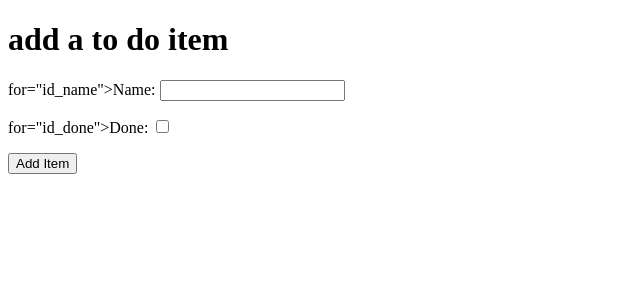
After one commit to nikhilkalhan92/Hello-django, a Django app: page /add in a window 1280 px wide. The commit adds this page. Shown: the top 300 px of the page, without its empty margins (0-640 px from the left). Run offline with Django 3.2, Linux system fonts and the light colour scheme.

Commit message:
add to do item and button

```diff
--- a/django_todo/urls.py
+++ b/django_todo/urls.py
@@ -15,9 +15,10 @@ Including another URLconf
 """
 from django.contrib import admin
 from django.urls import path
-from todo.views import get_todo_list
+from todo.views import get_todo_list, add_item
 
 urlpatterns = [
     path('admin/', admin.site.urls),
-    path('', get_todo_list, name='get_todo_list')
+    path('', get_todo_list, name='get_todo_list'),
+    path('add', add_item, name='add')
 ]
--- /dev/null
+++ b/todo/templates/todo/add_item.html
@@ -0,0 +1,33 @@
+<!DOCTYPE html>
+<html lang="en">
+<head>
+    <meta charset="UTF-8">
+    <meta http-equiv="X-UA-Compatible" content="IE=edge">
+    <meta name="viewport" content="width=device-width, initial-scale=1.0">
+    <title>Document</title>
+</head>
+<body>
+    <h1>add a to do item</h1>
+        <form method="POST" action="add">
+                {% csrf_token %}
+            <div>
+                <p>
+                    <label> for="id_name">Name: </label>
+                    <input type="text" id="id_name" name="item_name"/>
+                </p>
+            </div>
+            <div>
+                <p>
+                    <label> for="id_done">Done: </label>
+                    <input type="checkbox" id="id_done" name="done"/>
+                </p>
+            </div>
+            <div>
+                <p>
+                <button type="submit">Add Item</button>
+            </p>
+            </div>
+        </form>
+
+</body>
+</html>
--- a/todo/templates/todo/todo_list.html
+++ b/todo/templates/todo/todo_list.html
@@ -7,7 +7,7 @@
     <title>Document</title>
 </head>
 <body>
-    <h1>things i need to do</h1>
+    <h1>add a to do item</h1>
     <table>
     {% for item in items %}
     <tr>
@@ -17,6 +17,7 @@
     {% endfor %}
 
 </table>
+<a href="/add">Add an Item</a>
 
 </body>
 </html>
--- a/todo/views.py
+++ b/todo/views.py
@@ -1,4 +1,4 @@
-from django.shortcuts import render
+from django.shortcuts import render, redirect
 from .models import Item
 
 # Create your views here.
@@ -8,3 +8,13 @@ def get_todo_list(request):
         'items': items
     }
     return render(request, "todo/todo_list.html", context)
+
+def add_item(request):
+    if request.method == 'POST':
+        name = request.POST.get('item_name')
+        done = 'done' in request.POST
+        Item.objects.create(name=name, done=done)
+
+        return redirect('get_todo_list')
+
+    return render(request, "todo/add_item.html")
```
Also changed, not shown: db.sqlite3.
